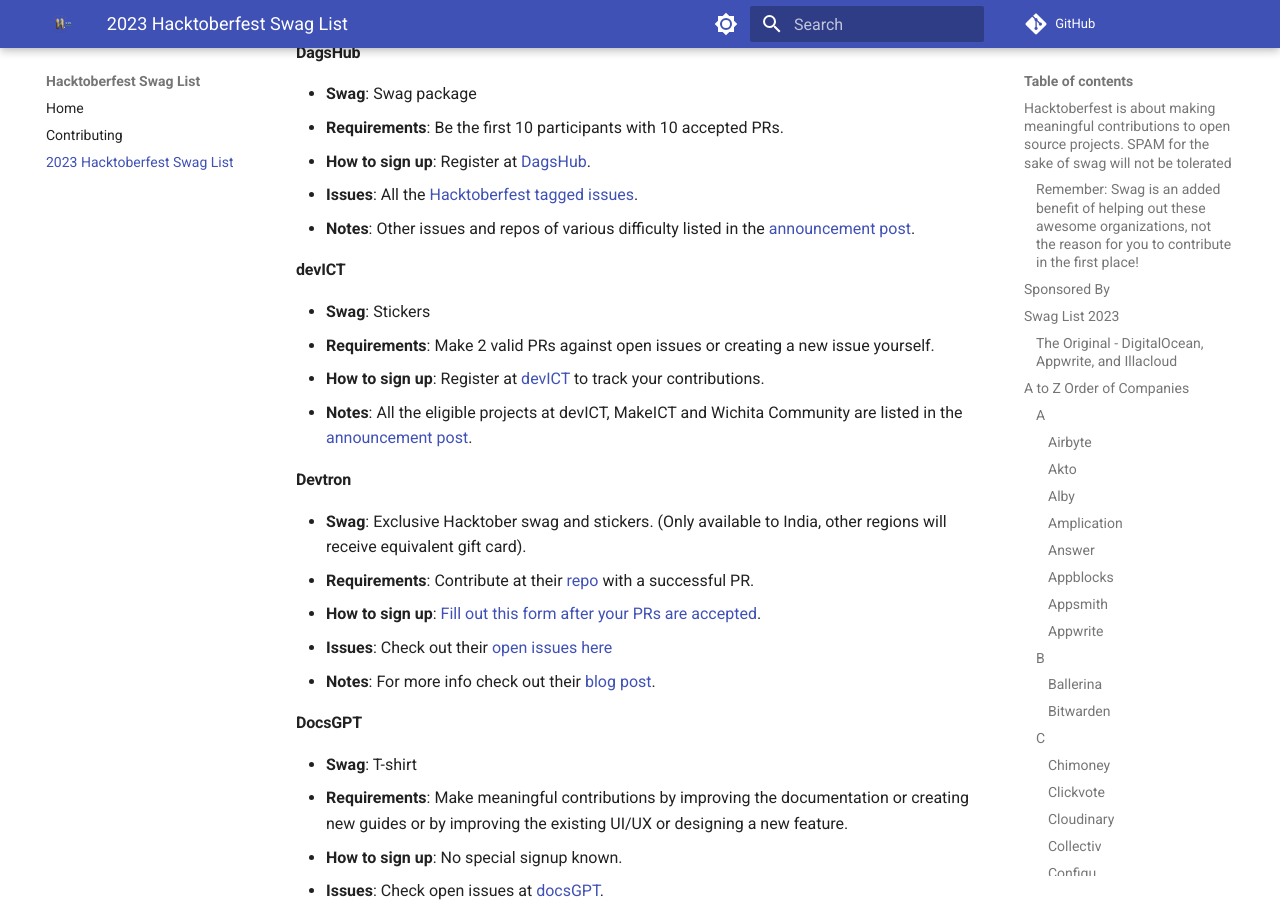
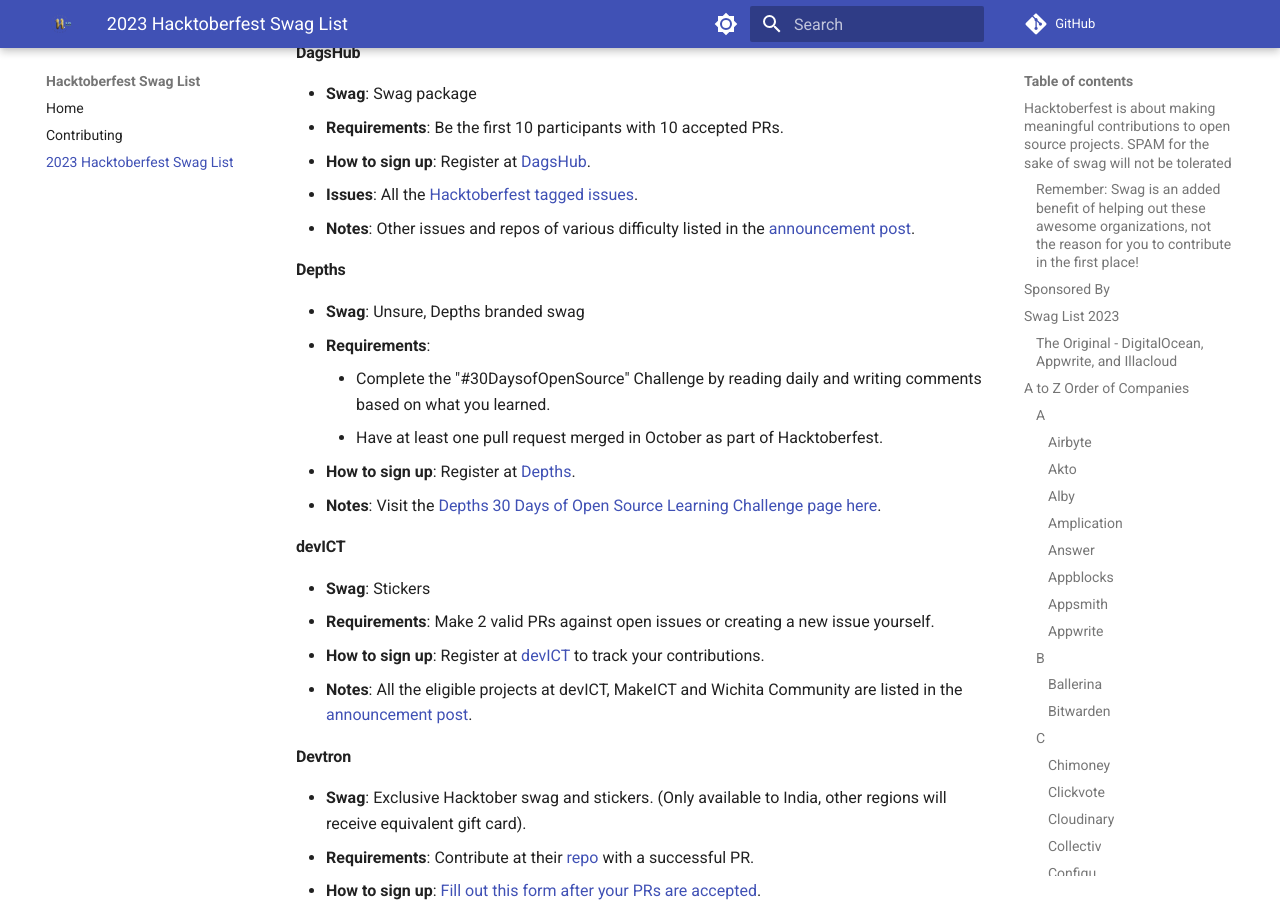
Before and after one commit to crweiner/hacktoberfest-swag-list, an MkDocs documentation site: the page built from docs/list.md, in a window 1280 px wide and 900 px high, scrolled down 6250 px. Built offline with MkDocs 1.6.1 and Material for MkDocs 9.7.7, drawn with Linux system fonts in a browser that asks for light colours; plug-ins that fetch from the network failed and are left out; comment, search, counter and statistics services are not loaded.

Commit message:
Added Depths to the Hacktoberfest Swag List (#844)
* Update list.md

Added Depths to the Hacktoberfest Swag List

* Update list.md

Changed as per suggestion

* Update list.md

changes as per suggestion

* Update Depths

---------

Co-authored-by: Chandler Weiner <chandler@chandlerweiner.com>

```diff
--- a/docs/list.md
+++ b/docs/list.md
@@ -203,6 +203,15 @@
 - **How to sign up**: Register at [DagsHub](https://dagshub.com/user/sign_up).
 - **Issues**: All the [Hacktoberfest tagged issues](https://github.com/DagsHub/Hacktoberfest-Issues).
 - **Notes**: Other issues and repos of various difficulty listed in the [announcement post](https://dagshub.com/blog/hacktoberfest-2023/).
+
+#### **Depths**
+
+- **Swag**: Unsure, Depths branded swag
+- **Requirements**:
+    - Complete the "#30DaysofOpenSource" Challenge by reading daily and writing comments based on what you learned.
+    - Have at least one pull request merged in October as part of Hacktoberfest.
+- **How to sign up**: Register at [Depths](https://www.depths.so/30daysopensource).
+- **Notes**: Visit the [Depths 30 Days of Open Source Learning Challenge page here](https://www.depths.so/30daysopensource).
 
 #### **devICT**
 
```
